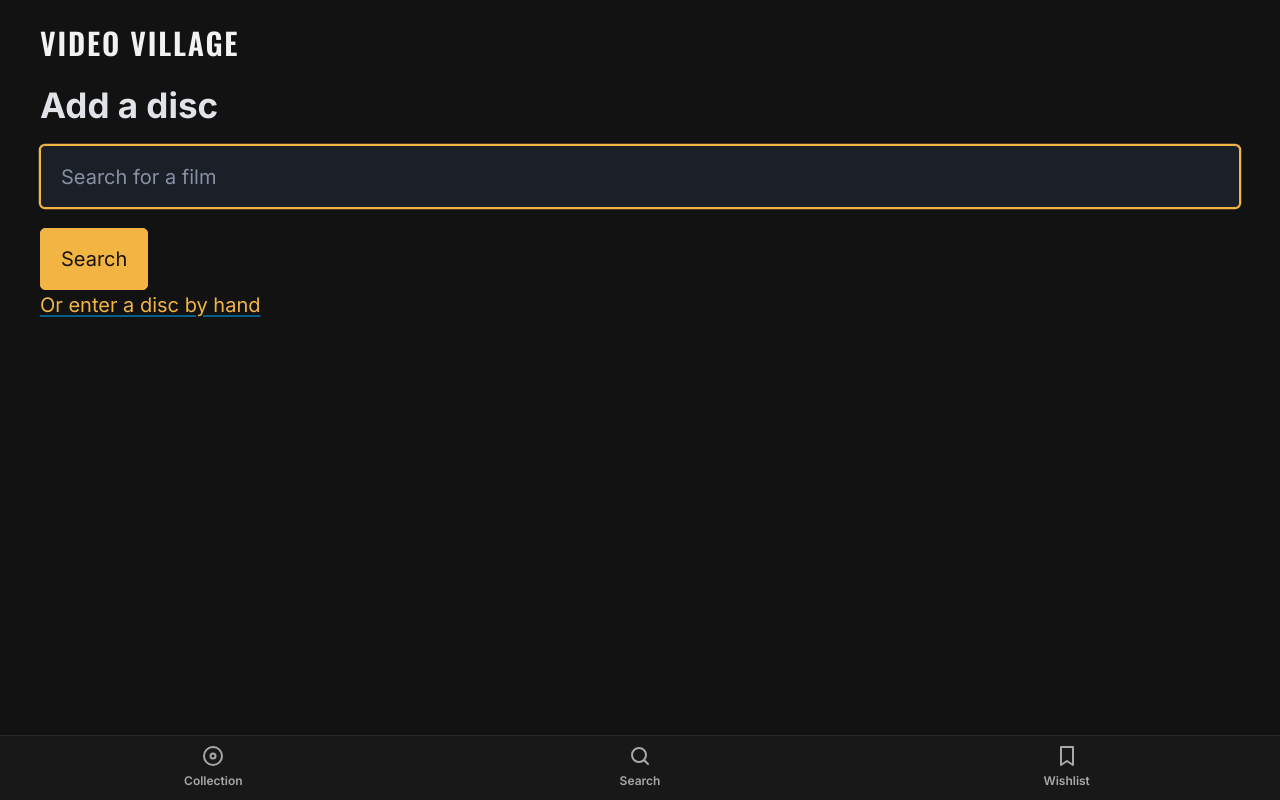
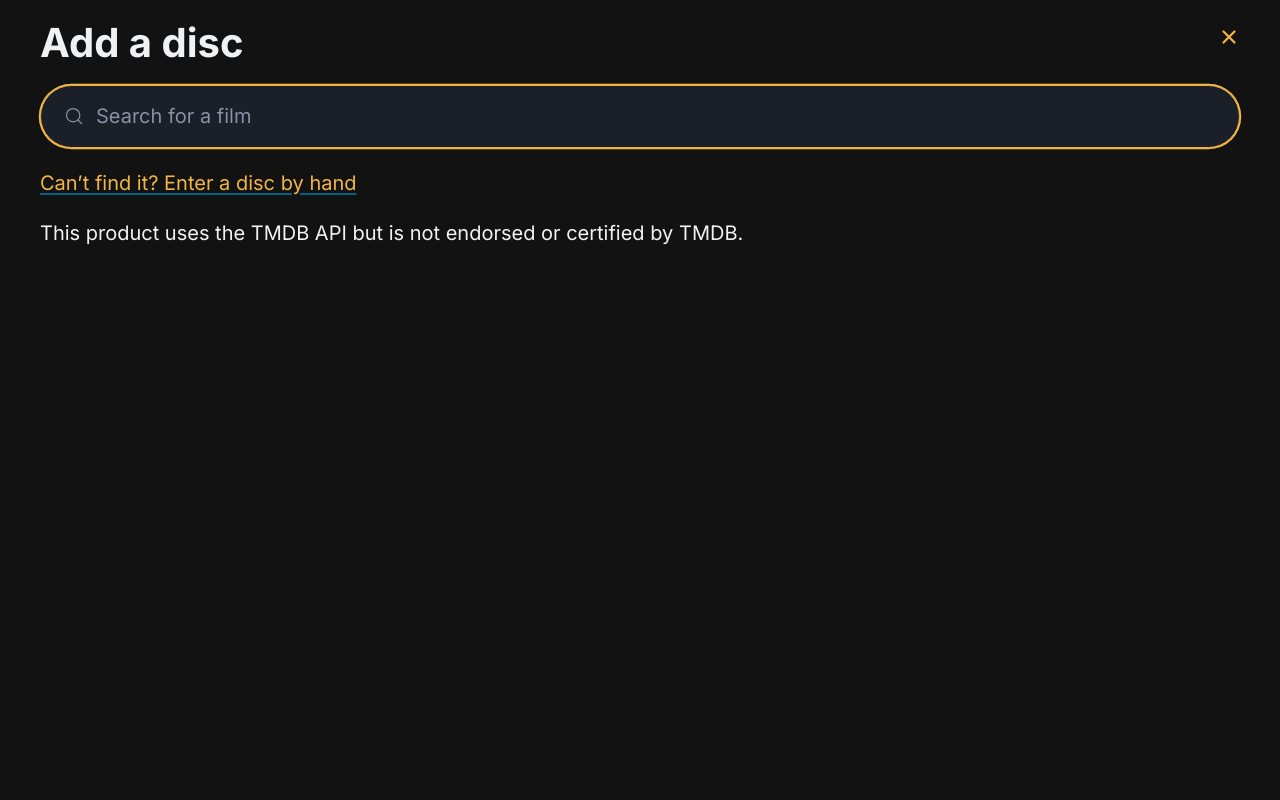
Before and after one commit to vigneshkvishwanathan/videovillage, a Flask app: page /discs/search in a window 1280 px wide. Run offline with Flask 3, Linux system fonts and the light colour scheme; some libraries are stand-ins or nearby versions.

Commit message:
Add disc step 1: full-screen TMDb search, owned results greyed out, TMDb credit
Co-Authored-By: Claude Opus 5.5 <noreply@anthropic.com>
Claude-Session: https://claude.ai/code/session_016kB4ueiS8QKb3Rrb47cVeR

```diff
--- a/web/templates/search.html
+++ b/web/templates/search.html
@@ -1,27 +1,49 @@
 {% extends "base.html" %}
+{% block body_class %}fullscreen{% endblock %}
+{% block brand %}{% endblock %}
+{% block tabbar %}{% endblock %}
 {% block content %}
-<h2>Add a disc</h2>
+<nav class="top-bar">
+  <h1>Add a disc</h1>
+  <a class="icon-button" href="{{ url_for('index') }}" aria-label="Close">
+    <svg width="22" height="22" viewBox="0 0 24 24" fill="none" stroke="currentColor" stroke-width="2.4" stroke-linecap="round" aria-hidden="true"><path d="M6 6l12 12M18 6L6 18"></path></svg>
+  </a>
+</nav>
 
-<form method="get">
-  <input name="q" value="{{ query }}" placeholder="Search for a film" autofocus>
-  <button>Search</button>
+<form method="get" role="search">
+  <input type="search" name="q" value="{{ query }}" placeholder="Search for a film" aria-label="Search for a film" {{ "autofocus" if not query }}>
 </form>
 
-{% if error %}<p style="color: red">{{ error }}</p>{% endif %}
+{% if error %}<p class="error" role="alert">{{ error }}</p>{% endif %}
 
+{% if results %}
+<ol class="disc-list">
   {% for movie in results %}
-<p>
-  {% if movie.poster_path %}<img src="{{ poster_base }}{{ movie.poster_path }}" width="46" alt="">{% endif %}
-  {{ movie.title }}{% if movie.year %} ({{ movie.year }}){% endif %}
+  <li>
     {% if movie.badge %}
-  — <span class="pill">{{ movie.badge }}</span> <a href="{{ url_for('show_disc', disc_id=movie.disc_id) }}">Open it</a>
+    <a class="disc-row is-owned" href="{{ url_for('show_disc', disc_id=movie.disc_id) }}">
     {% else %}
-  — <a href="{{ url_for('add_disc', tmdb_id=movie.tmdb_id) }}">Add this one</a>
+    <a class="disc-row" href="{{ url_for('add_disc', tmdb_id=movie.tmdb_id) }}">
     {% endif %}
-</p>
+      {% if movie.poster_path %}
+      <img class="thumb" src="{{ poster_base }}{{ movie.poster_path }}" alt="" loading="lazy">
       {% else %}
-  {% if query and not error %}<p>No films found for "{{ query }}".</p>{% endif %}
+      <span class="thumb"></span>
+      {% endif %}
+      <span class="row-text">
+        <span class="row-title">{{ movie.title }}</span>
+        <span class="sub">{{ movie.year or "Year unknown" }}</span>
+      </span>
+      {% if movie.badge %}<span class="pill">{{ movie.badge }}</span>{% endif %}
+    </a>
+  </li>
   {% endfor %}
+</ol>
+{% elif query and not error %}
+<p class="empty">No films found for “{{ query }}”.</p>
+{% endif %}
 
-<p><a href="{{ url_for('add_disc') }}">Or enter a disc by hand</a></p>
+<p class="by-hand"><a href="{{ url_for('add_disc') }}">Can’t find it? Enter a disc by hand</a></p>
+
+<p class="tmdb-credit">This product uses the TMDB API but is not endorsed or certified by TMDB.</p>
 {% endblock %}
```
Lines whose indentation alone changed are shown as unchanged.
